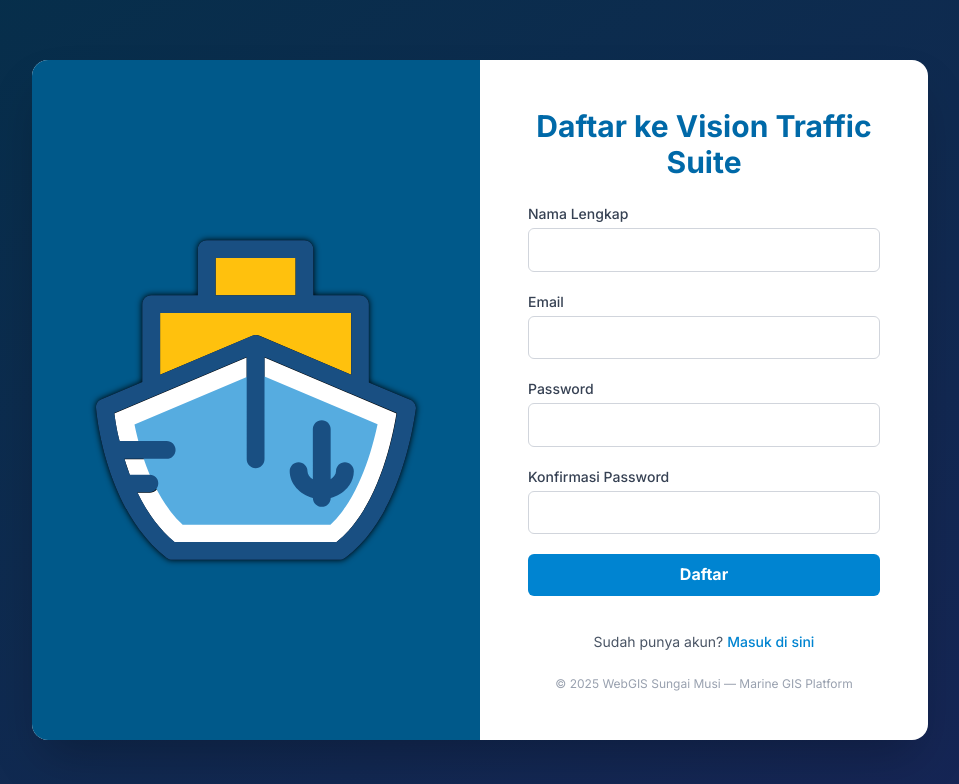
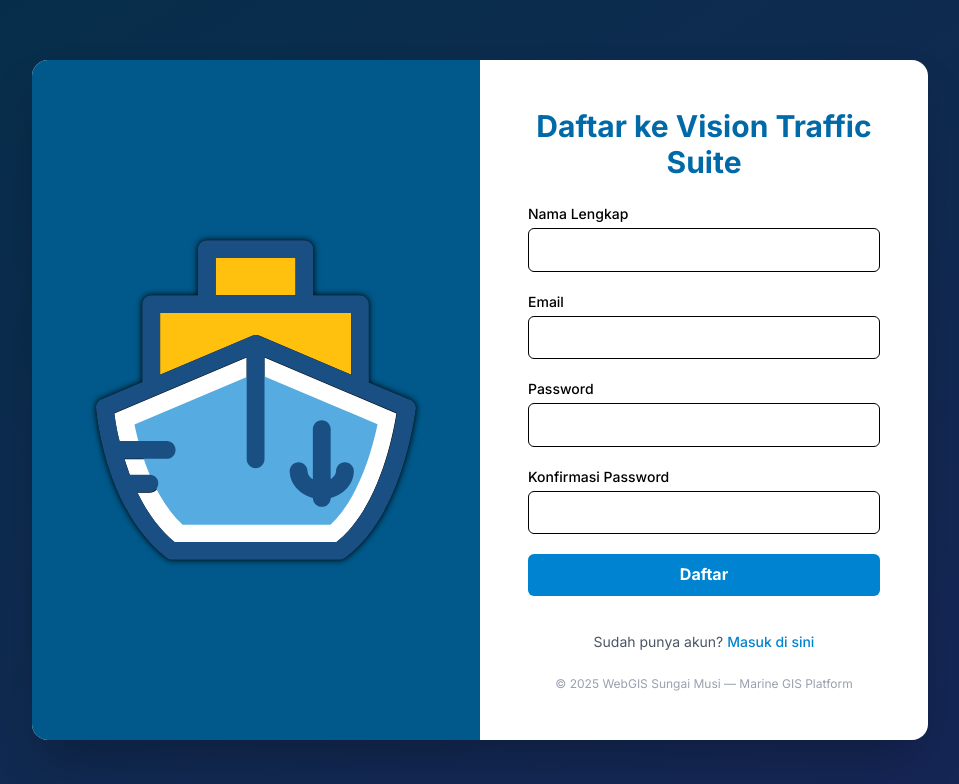
Before and after one commit to XGamingTechnology/frontend, a Next.js app: page /register in a window 1280 px wide. Shown: the top 784 px of the page, without its empty margins (160-1119 px from the left). Built offline with nearby package versions, Linux system fonts and the light colour scheme; no server answers.

Commit message:
Perubahan Login dan Register Form

```diff
--- a/src/app/login/page.tsx
+++ b/src/app/login/page.tsx
@@ -101,13 +101,13 @@ export default function LoginPage() {
 
           <form onSubmit={handleLogin} className="space-y-5">
             <div>
-              <label className="block mb-1 text-sm font-medium text-gray-700">Email</label>
-              <input type="email" className="w-full px-4 py-2 border border-black-300 rounded-md focus:ring-2 focus:ring-sky-500 focus:outline-none" value={email} onChange={(e) => setEmail(e.target.value)} required />
+              <label className="block mb-1 text-sm font-medium text-black dark:text-black">Email</label>
+              <input type="email" className="w-full px-4 py-2 border border-black-300 rounded-md focus:ring-2 focus:ring-sky-500 focus:outline-none text-black dark:text-black" value={email} onChange={(e) => setEmail(e.target.value)} required />
             </div>
 
             <div>
-              <label className="block mb-1 text-sm font-medium text-black-700">Password</label>
-              <input type="password" className="w-full px-4 py-2 border border-gray-300 rounded-md focus:ring-2 focus:ring-sky-500 focus:outline-none" value={password} onChange={(e) => setPassword(e.target.value)} required />
+              <label className="block mb-1 text-sm font-medium text-black dark:text-black">Password</label>
+              <input type="password" className="w-full px-4 py-2 border border-black-300 rounded-md focus:ring-2 focus:ring-sky-500 focus:outline-none text-black dark:text-black" value={password} onChange={(e) => setPassword(e.target.value)} required />
             </div>
 
             <button type="submit" className="w-full bg-sky-600 hover:bg-sky-500 text-white font-bold py-2 rounded-md transition">
--- a/src/app/register/page.tsx
+++ b/src/app/register/page.tsx
@@ -48,23 +48,23 @@ export default function RegisterPage() {
 
           <form onSubmit={handleRegister} className="space-y-5">
             <div>
-              <label className="block mb-1 text-sm font-medium text-gray-700">Nama Lengkap</label>
-              <input type="text" className="w-full px-4 py-2 border border-gray-300 rounded-md focus:ring-2 focus:ring-sky-500 focus:outline-none" value={name} onChange={(e) => setName(e.target.value)} required />
+              <label className="block mb-1 text-sm font-medium text-black dark:text-black">Nama Lengkap</label>
+              <input type="text" className="w-full px-4 py-2 border border-black-300 rounded-md focus:ring-2 focus:ring-sky-500 focus:outline-none text-black dark:text-black" value={name} onChange={(e) => setName(e.target.value)} required />
             </div>
 
             <div>
-              <label className="block mb-1 text-sm font-medium text-gray-700">Email</label>
-              <input type="email" className="w-full px-4 py-2 border border-gray-300 rounded-md focus:ring-2 focus:ring-sky-500 focus:outline-none" value={email} onChange={(e) => setEmail(e.target.value)} required />
+              <label className="block mb-1 text-sm font-medium text-black dark:text-black">Email</label>
+              <input type="email" className="w-full px-4 py-2 border border-black-300 rounded-md focus:ring-2 focus:ring-sky-500 focus:outline-none text-black dark:text-black" value={email} onChange={(e) => setEmail(e.target.value)} required />
             </div>
 
             <div>
-              <label className="block mb-1 text-sm font-medium text-gray-700">Password</label>
-              <input type="password" className="w-full px-4 py-2 border border-gray-300 rounded-md focus:ring-2 focus:ring-sky-500 focus:outline-none" value={password} onChange={(e) => setPassword(e.target.value)} required />
+              <label className="block mb-1 text-sm font-medium text-black dark:text-black">Password</label>
+              <input type="password" className="w-full px-4 py-2 border border-black-300 rounded-md focus:ring-2 focus:ring-sky-500 focus:outline-none text-black dark:text-black" value={password} onChange={(e) => setPassword(e.target.value)} required />
             </div>
 
             <div>
-              <label className="block mb-1 text-sm font-medium text-gray-700">Konfirmasi Password</label>
-              <input type="password" className="w-full px-4 py-2 border border-gray-300 rounded-md focus:ring-2 focus:ring-sky-500 focus:outline-none" value={confirmPassword} onChange={(e) => setConfirmPassword(e.target.value)} required />
+              <label className="block mb-1 text-sm font-medium text-black dark:text-black">Konfirmasi Password</label>
+              <input type="password" className="w-full px-4 py-2 border border-black-300 rounded-md focus:ring-2 focus:ring-sky-500 focus:outline-none text-black dark:text-black" value={confirmPassword} onChange={(e) => setConfirmPassword(e.target.value)} required />
             </div>
 
             <button type="submit" className="w-full bg-sky-600 hover:bg-sky-500 text-white font-bold py-2 rounded-md transition">
```
